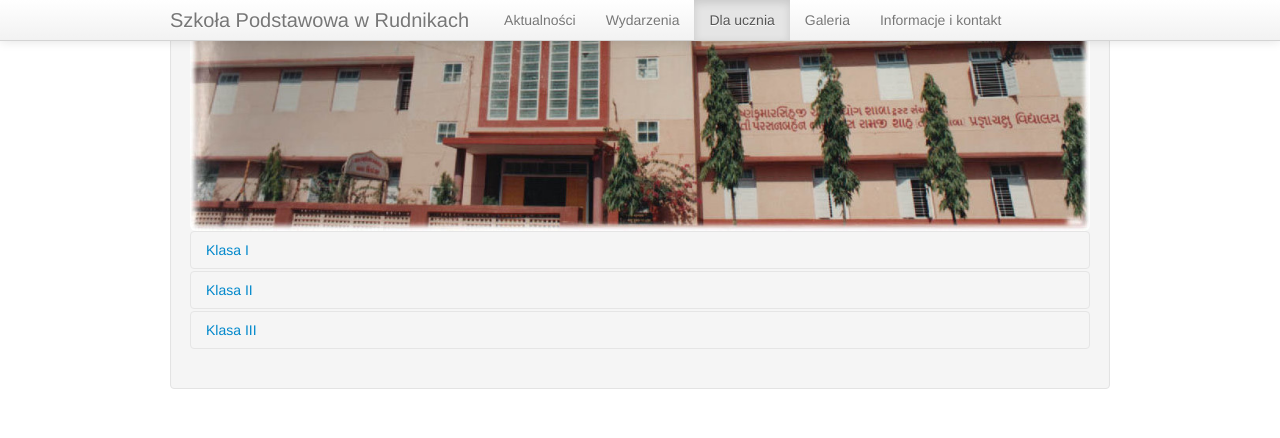
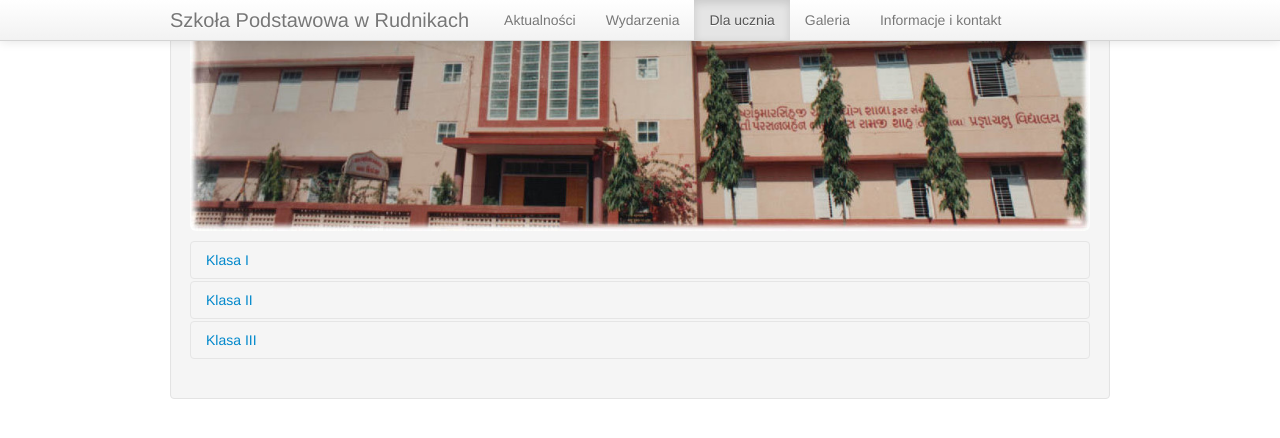
Before and after one commit to hasiula/hasiula.github.com, a Jekyll site: the page for student.html, which Jekyll copies as it is, in a window 1280 px wide. Shown: the top 438 px of the page. Built offline with Jekyll 4.4.1, drawn with Linux system fonts in a browser that asks for light colours.

Commit message:
add " " to create space under top imge

```diff
--- a/for student.html
+++ b/for student.html
@@ -52,6 +52,11 @@
 	<div class="container">
 		<div class="well">
 			<a href="./index.html"> <img src="img/szkola3.jpg" class="img-rounded" href="./index.html"></a href>
+			<div class="row">
+				<div class="span12">
+				<h1> </h1>
+				</div>
+			</div>
 			<div class="accordion" id="accordion2">
 					<div class="accordion-group">
 					  <div class="accordion-heading">
--- a/index.html
+++ b/index.html
@@ -9,6 +9,7 @@ title: Blogging Like a Hacker
 		</div>
 		<div class="row">
 			<div class="span12">
+			<h1> </h1>
 			</div>
 		</div>
 		<div>
--- a/information and contact.html
+++ b/information and contact.html
@@ -54,6 +54,11 @@
 			<a href="./index.html">
 				<img src="img/szkola3.jpg" class="img-rounded" href="./index.html">
 			</a href>
+			<div class="row">
+				<div class="span12">
+				<h1> </h1>
+				</div>
+			</div>
 			<div class="bs-docs-example">
             <ul id="myTab" class="nav nav-tabs">
               <li class=""><a href="#kontakt" data-toggle="tab">Kontakt</a></li>
```
